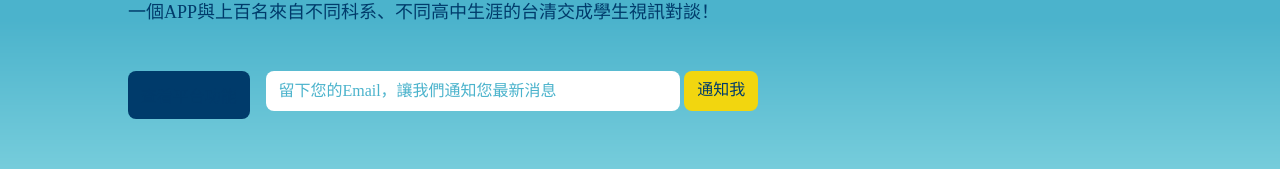
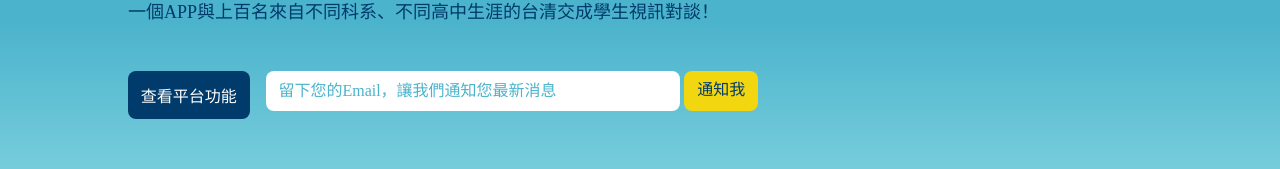
Before and after one commit to Arctics-Academy/arctics-web-frontend, a React (Create React App) app: page / in a window 1280 px wide. Shown: the part 499-668 px from the top of the page. Built offline with nearby package versions, Linux system fonts and the light colour scheme; a web font is replaced by a local one.

Commit message:
Fix: Add id to header form button to fix text color

```diff
--- a/src/Components/Header.js
+++ b/src/Components/Header.js
@@ -76,7 +76,7 @@ export default function Header () {
                 不同高中生涯的台清交成學生視訊對談！
             </p>
 		    <div className="header__form">
-			    <a href="#function" className="header__function-button">查看平台功能</a>
+			    <a href="#function" id="header__function-button" className="header__function-button">查看平台功能</a>
 			    <br className="rwd-show"></br>
 			    <input className="header__email-box" id="email-input" placeholder="留下您的Email，讓我們通知您最新消息" value={email} onChange={e=>setEmail(e.target.value.trim())} style={{borderColor: "red", border: "2px"}}></input>
 			    <button className="header__email-button" id="email-button" onClick={handleButton}>{confirmText}</button>
--- a/src/style.css
+++ b/src/style.css
@@ -154,12 +154,11 @@ h1 {
     border-radius: 8px;
     text-align: center;
     background-color: var(--primary);
-    color: white;
     text-decoration: none;
     margin-right: 16px;
 }
 
-.header__function-button:visited {
+#header__function-button {
     color: white;
 }
 
```
